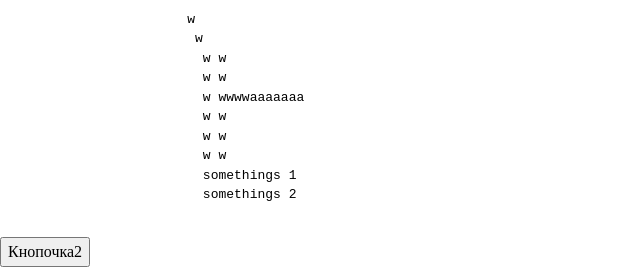
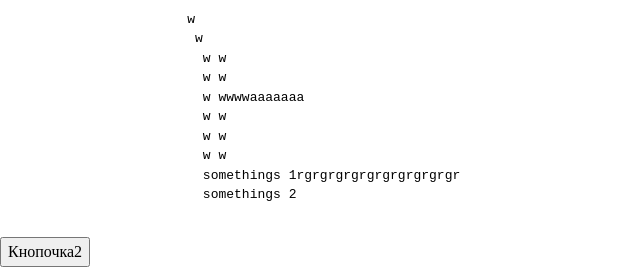
Before and after one commit to BONBINOVNCH/git, a plain HTML site: page index.html in a window 1280 px wide. Shown: the part 2296-2563 px from the top of the page, without its empty margins (0-640 px from the left). Drawn offline with Linux system fonts and the light colour scheme; files whose address does not match are found by name.

Commit message:
something wrong

```diff
--- a/index.html
+++ b/index.html
@@ -218,7 +218,7 @@
                           w w
                           w w
                           w w
-                          somethings 1
+                          somethings 1rgrgrgrgrgrgrgrgrgrgr
                           somethings 2
                       </pre>
                       <button id="but2" onclick="hide()">Кнопочка2</button>
```
